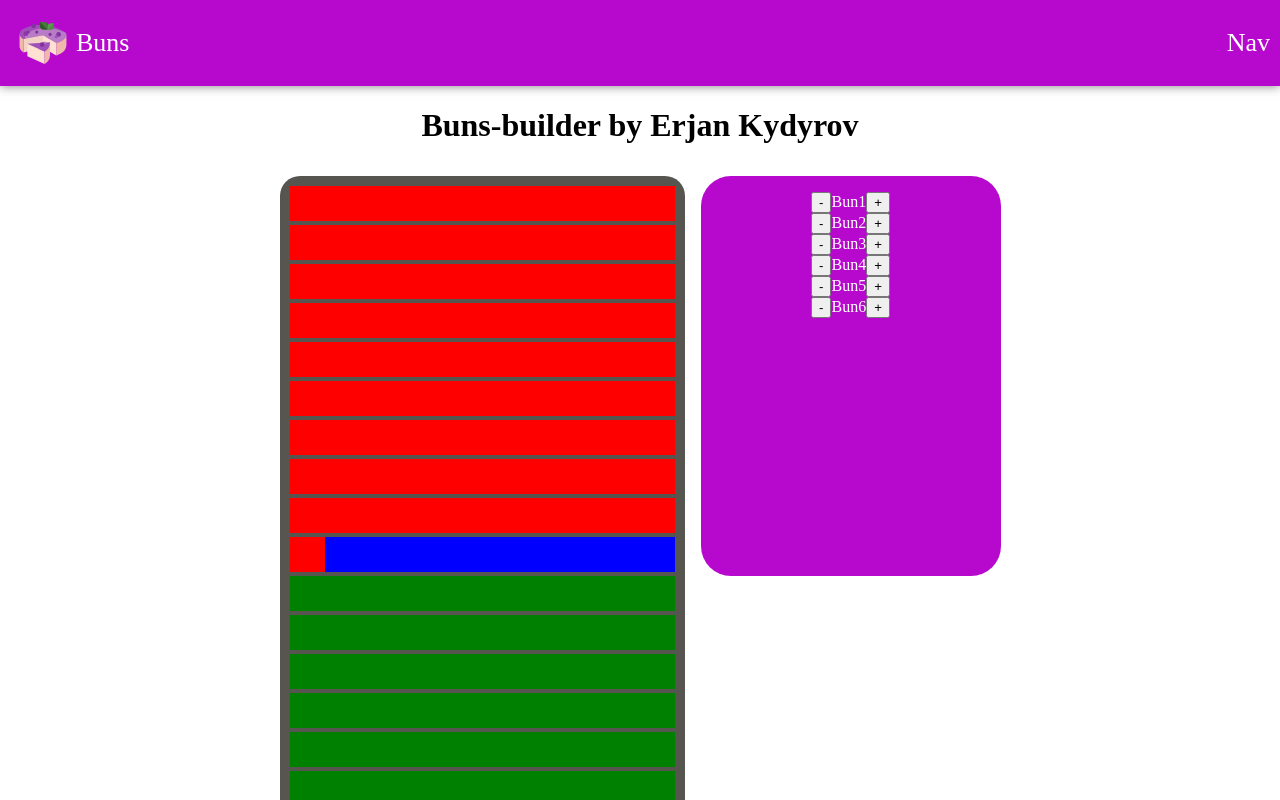
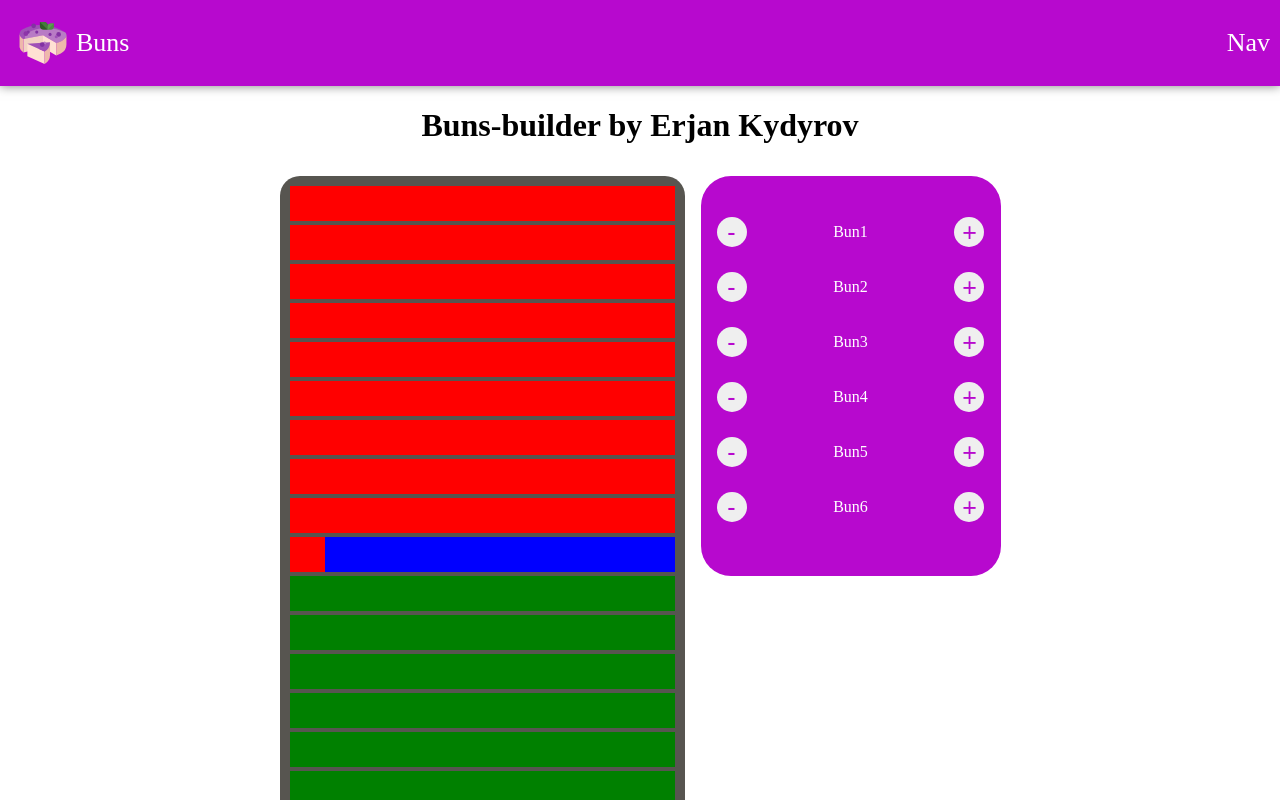
Before and after one commit to Erjankydyrov/private-builder, a React (Create React App) app: page / in a window 1280 px wide. Shown: the top 800 px of the page. Built offline with nearby package versions, Linux system fonts and the light colour scheme; a web font is replaced by a local one.

Commit message:
added styles for BunsControl

```diff
--- a/src/components/BunsBuilder/BunsControls/BunsControl/BunsControl.js
+++ b/src/components/BunsBuilder/BunsControls/BunsControl/BunsControl.js
@@ -2,12 +2,10 @@ import classes from "./BunsControl.module.css";
 
 const BunsControl = ({ type }) => {
     return (
-        <div className = {classes.ControlGlav}>
-            <div className = {classes.BunsControl}>
-                <button className = {classes.ControlA}>-</button>
-                {type}
-                <button className = {classes.ControlB}>+</button>
-            </div>
+        <div className = {classes.BunsControl}>
+            <button className = {classes.ControlButton}>-</button>
+            {type}
+            <button className = {classes.ControlButton}>+</button>
         </div>
     );
 }
--- a/src/components/BunsBuilder/BunsControls/BunsControl/BunsControl.module.css
+++ b/src/components/BunsBuilder/BunsControls/BunsControl/BunsControl.module.css
@@ -1,15 +1,14 @@
-.ControlGlav {
+.BunsControl {
     display: flex;
-    justify-content: center;
+    justify-content: space-between;
+    align-items: center;
+    margin-top: 25px;
 }
-.BunsControl {
-    display: inline-block;
-    padding-left: auto;
-    padding-right: auto;
+.ControlButton {
+    border-radius: 50%;
+    border: 0px;
+    font-size: 25px;
+    color: #b709ce;
+    width: 30px;
+    height: 30px;
 }
-.ControlA {
-
-}
-.ControlB {
-
-}
```
